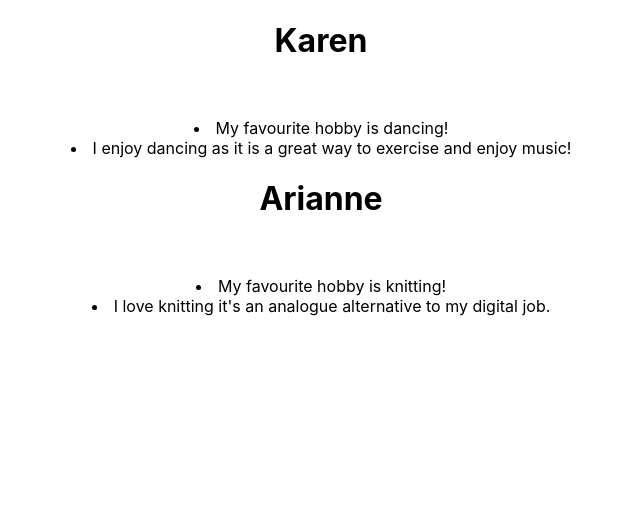
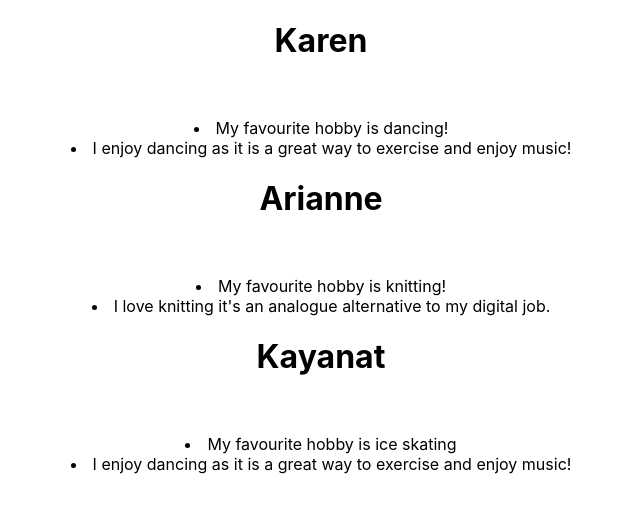
Before and after one commit to KayanatSuleman/CFGGROUP2_PROJECT, a React (Create React App) app: page / in a window 1280 px wide. Shown: the top 512 px of the page, without its empty margins (319-959 px from the left). Built offline with nearby package versions, Linux system fonts and the light colour scheme.

Commit message:
app.js updated file

```diff
--- a/src/App.js
+++ b/src/App.js
@@ -2,12 +2,14 @@ import logo from './logo.svg';
 import './App.css';
 import Karen from  './Karen.js';
 import Arianne from './Arianne.js';
+import Kayanat from './Kayanat.js';
 
 function App() {
   return (
     <div className="App">
         <Karen />
         <Arianne />
+        <Kayanat />
     </div>
   );
 }
```
